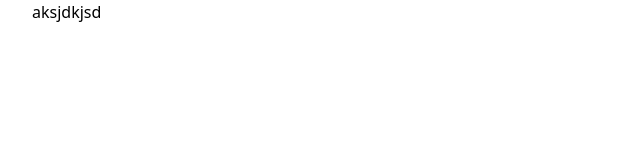
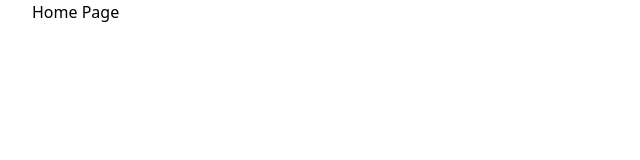
Before and after one commit to nbuskirk/pokemon-app, a Next.js app: page / in a window 1280 px wide. Shown: the top 160 px of the page, without its empty margins (0-640 px from the left). Built offline with nearby package versions, Linux system fonts and the light colour scheme.

Commit message:
Homepage module updated

```diff
--- a/pages/index.tsx
+++ b/pages/index.tsx
@@ -13,7 +13,7 @@ const Home: NextPage = () => {
       </Head>
 
       <div className="container mx-auto">
-        <p>aksjdkjsd</p>
+        <p>Home Page</p>
       </div>
     </div>
   );
```
